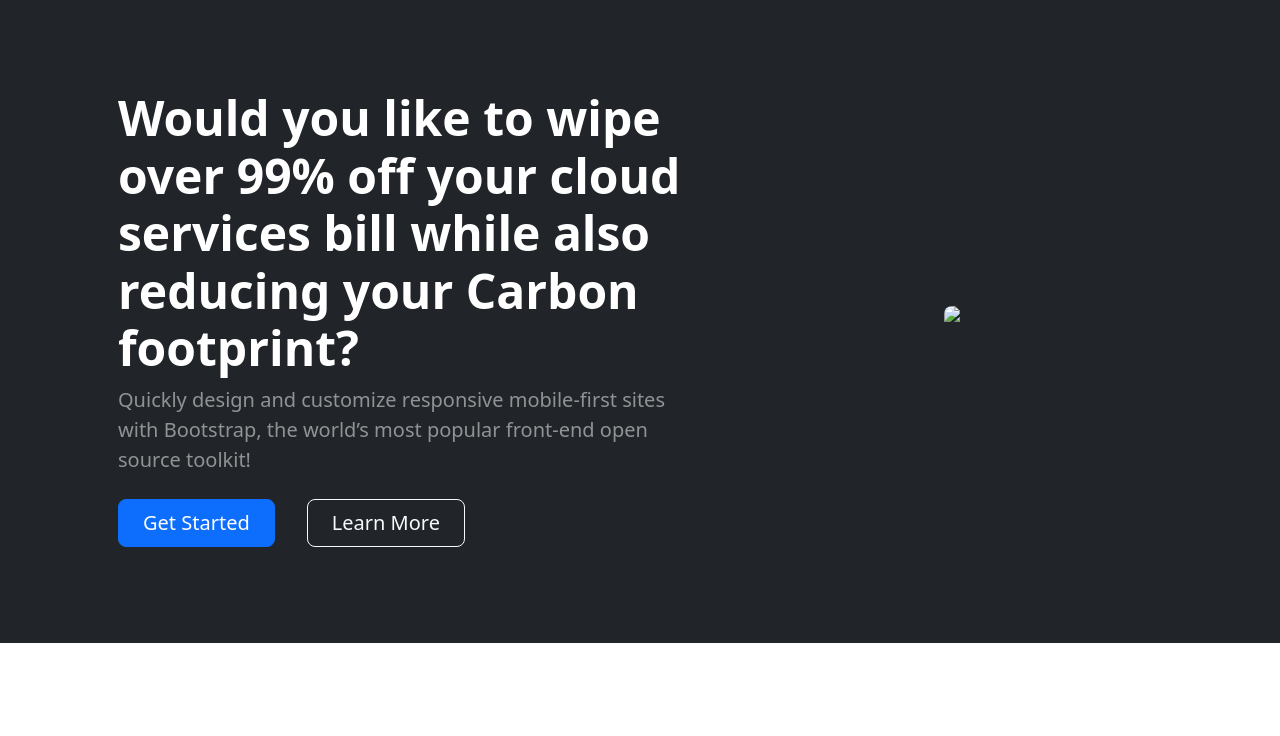
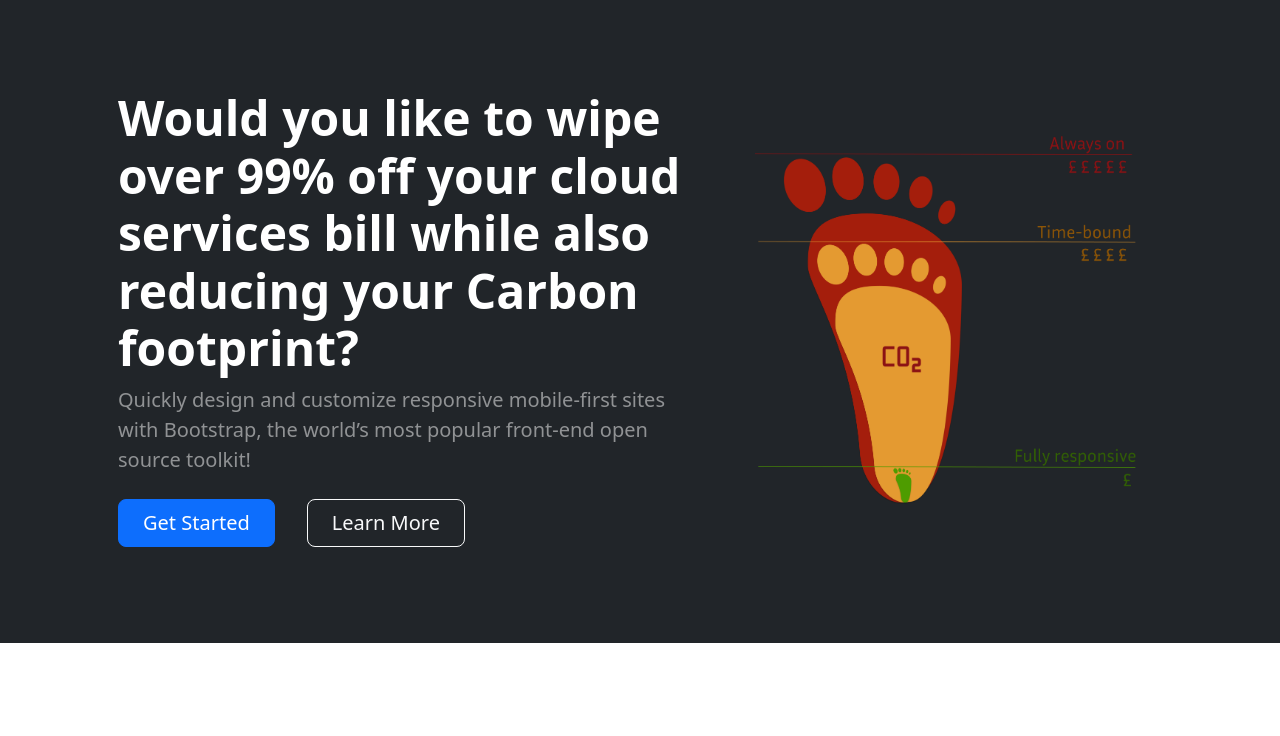
Before and after one commit to GreenerSoftware/IntroPage, a plain HTML site: page staging/public/index.html in a window 1280 px wide. Shown: the part 63-799 px from the top of the page. Drawn offline with nearby package versions, Linux system fonts and the light colour scheme.

Commit message:
Fix missing / in image path for footprint graphic

```diff
--- a/staging/public/index.html
+++ b/staging/public/index.html
@@ -59,7 +59,7 @@
                                 </div>
                             </div>
                         </div>
-                        <div class="col-xl-5 col-xxl-6 d-none d-xl-block text-center"><img class="img-fluid rounded-3 my-5" src="staging/public/Footprint infographic transparent.png" alt="..." /></div>
+                        <div class="col-xl-5 col-xxl-6 d-none d-xl-block text-center"><img class="img-fluid rounded-3 my-5" src="/staging/public/Footprint infographic transparent.png" alt="..." /></div>
                     </div>
                 </div>
             </header>
```
